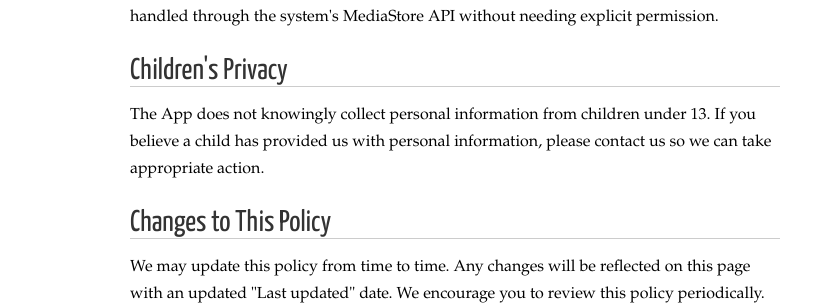
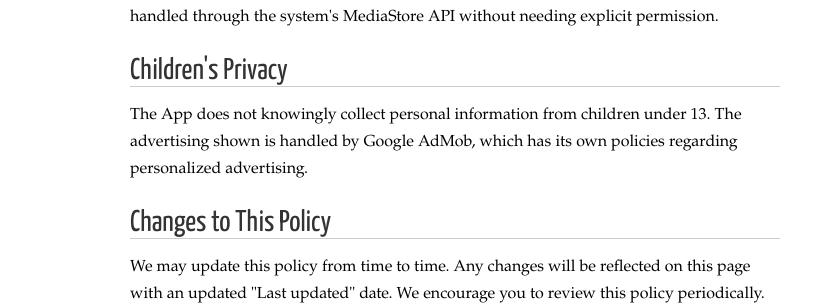
Before and after one commit to 43waves/43waves.github.io, a Jekyll site: the page built from note/privacy-policy.html, in a window 1280 px wide. Shown: the part 1498-1803 px from the top of the page, without its empty margins (0-833 px from the left). Built offline with Jekyll 4.4.1, drawn with Linux system fonts in a browser that asks for light colours; nearby versions of some CDN libraries; Markdown is read by kramdown in place of the engine named in the settings.

Commit message:
Update children's privacy section for Note app
Co-Authored-By: Claude Opus 4.6 <noreply@anthropic.com>

```diff
--- a/note/privacy-policy.html
+++ b/note/privacy-policy.html
@@ -73,8 +73,8 @@ title: "Note - Privacy Policy"
 
     <h2>Children's Privacy</h2>
     <p>The App does not knowingly collect personal information from children under 13.
-       If you believe a child has provided us with personal information, please contact
-       us so we can take appropriate action.</p>
+       The advertising shown is handled by Google AdMob, which has its own policies
+       regarding personalized advertising.</p>
 
     <h2>Changes to This Policy</h2>
     <p>We may update this policy from time to time. Any changes will be reflected on
```
